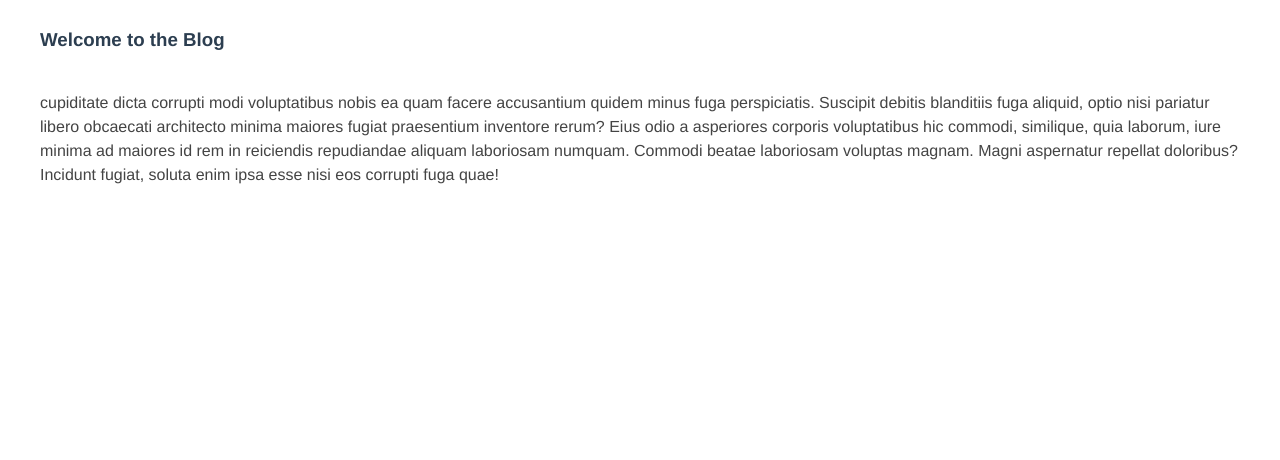
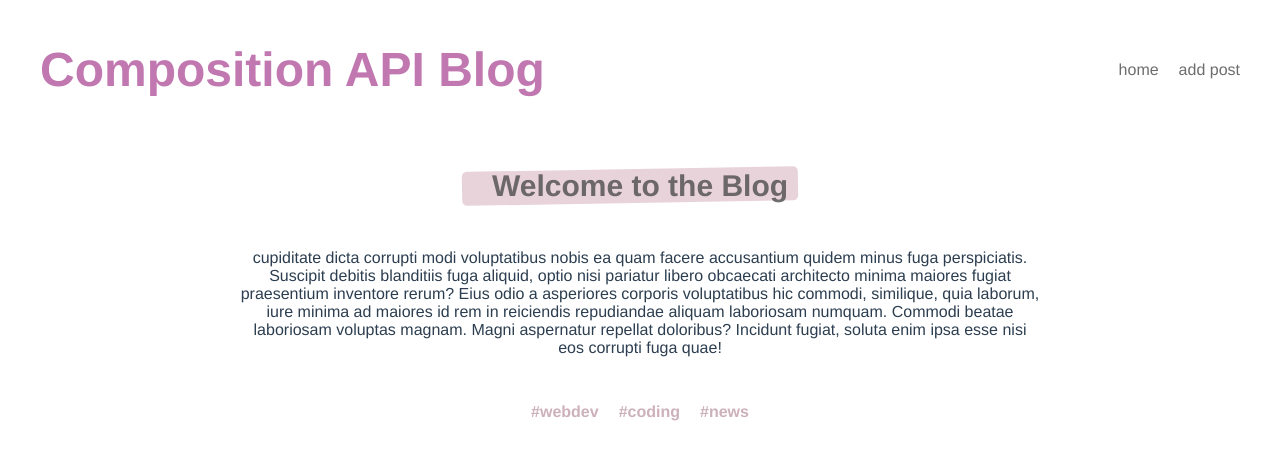
Before and after one commit to ort01/composition-api-blog, a Vue app: page /posts/1 in a window 1280 px wide. Shown: the top 460 px of the page. Built offline with nearby package versions, Linux system fonts and the light colour scheme; data requests are answered from the project's data file.

Commit message:
Cmposition API router + tag route

```diff
--- a/data/db.json
+++ b/data/db.json
@@ -21,16 +21,25 @@
       ]
     },
     {
-      "title": "This is my title",
-      "body": "Hello world",
+      "title": "Working my last nightshift",
+      "body": "Today is my almost last night shift... almost there. I just have to wait until morning ad then one more and i am done. for good i hope. see ya suckers!",
       "tags": [
-        "world",
-        "css",
-        "html",
-        "vue",
-        "compositionapi"
+        "nightshift",
+        "last",
+        "hospital",
+        "healthcare"
       ],
       "id": 3
+    },
+    {
+      "title": "Composition API",
+      "body": "I am learning about router in composition API, and i think i am getting quite good at it.",
+      "tags": [
+        "compositionapi",
+        "vue",
+        "learning"
+      ],
+      "id": 4
     }
   ]
 }
--- a/src/App.vue
+++ b/src/App.vue
@@ -1,6 +1,17 @@
 <template>
+  <Navbar />
   <router-view />
 </template>
+
+
+<script>
+import Navbar from "../src/components/Navbar.vue";
+export default {
+  components: {
+    Navbar,
+  },
+};
+</script>
 
 <style>
 body {
@@ -13,17 +24,4 @@ body {
   -moz-osx-font-smoothing: grayscale;
   color: #2c3e50;
 }
-
-nav {
-  padding: 30px;
-}
-
-nav a {
-  font-weight: bold;
-  color: #2c3e50;
-}
-
-nav a.router-link-exact-active {
-  color: #42b983;
-}
 </style>
--- /dev/null
+++ b/src/components/Navbar.vue
@@ -0,0 +1,42 @@
+<template>
+  <header>
+    <h1>Composition API Blog</h1>
+    <nav>
+      <router-link :to="{ name: 'Home' }">home</router-link>
+      <router-link :to="{ name: 'Create' }">add post</router-link>
+    </nav>
+  </header>
+</template>
+
+<script>
+export default {};
+</script>
+
+<style>
+header {
+  display: flex;
+  align-items: center;
+  justify-content: space-between;
+  max-width: 1200px;
+  margin: 0 auto;
+  padding: 10px;
+}
+header h1 {
+  color: rgb(193, 119, 176);
+  font-size: 48px;
+}
+header a {
+  color: rgb(109, 109, 109);
+  text-decoration: none;
+  margin-left: 20px;
+  transition: all 1s;
+}
+header a:hover {
+  border-bottom: 1px solid rgb(109, 109, 109);
+}
+
+header a.router-link-active {
+  color: rgb(193, 119, 176);
+  font-weight: bold;
+}
+</style>
--- a/src/router/index.js
+++ b/src/router/index.js
@@ -2,12 +2,13 @@ import { createRouter, createWebHistory } from 'vue-router'
 import HomeView from '../views/HomeView.vue'
 import DetailsView from '../views/DetailsView.vue'
 import CreateView from '../views/CreateView.vue'
+import TagView from '../views/TagView.vue'
 
 
 const routes = [
   {
     path: '/',
-    name: 'home',
+    name: 'Home',
     component: HomeView
   },
   {
@@ -20,6 +21,12 @@ const routes = [
     path: '/create',
     name: 'Create',
     component: CreateView,
+  },
+  {
+    path: '/tags/:tag',
+    name: 'Tag',
+    component: TagView,
+    props: true
   }
 
 ]
--- a/src/views/CreateView.vue
+++ b/src/views/CreateView.vue
@@ -17,9 +17,12 @@
 
 <script>
 import { ref } from "@vue/reactivity";
+import { useRouter } from "vue-router";
 
 export default {
   setup() {
+    const router = useRouter();
+
     const title = ref("");
     const body = ref("");
     const tag = ref("");
@@ -45,6 +48,7 @@ export default {
         headers: { "Content-type": "application/json" },
         body: JSON.stringify(newPost),
       });
+      router.push({ name: "Home" });
     };
 
     return {
@@ -59,7 +63,7 @@ export default {
 };
 </script>
 
-<style>
+<style scoped>
 form {
   max-width: 480px;
   margin: 30px auto;
--- a/src/views/DetailsView.vue
+++ b/src/views/DetailsView.vue
@@ -2,7 +2,8 @@
   <div v-if="error">{{ error }}</div>
   <div v-if="post" class="postdetails">
     <h3>{{ post.title }}</h3>
-    <p class="pre">{{ post.body }}</p>
+    <p>{{ post.body }}</p>
+    <div v-for="tag in post.tags" :key="tag" class="tags">#{{ tag }}</div>
   </div>
   <div v-else>
     <Spinner />
@@ -12,6 +13,7 @@
 <script>
 import getOnePost from "../composables/getOnePost";
 import Spinner from "../components/Spinner.vue";
+import { useRoute } from "vue-router";
 
 export default {
   props: ["id"],
@@ -19,22 +21,47 @@ export default {
     Spinner,
   },
   setup(props) {
-    const { post, error, jsonData } = getOnePost(props.id);
+    const route = useRoute();
+
+    const { post, error, jsonData } = getOnePost(props.id); // (route.params.id)
     jsonData();
     return { post, error };
   },
 };
 </script>
 
-<style>
+<style scoped>
 .postdetails {
-  max-width: 1200px;
+  max-width: 800px;
   margin: 0 auto;
-  padding: 10px;
+  text-align: center;
 }
-.postdetails p {
-  color: #444;
-  line-height: 1.5rem;
-  margin-top: 40px;
+.postdetails h3 {
+  display: inline-block;
+  position: relative;
+  font-size: 30px;
+  color: rgba(68, 68, 68, 0.76);
+  margin-bottom: 30px;
+  max-width: 400px;
+  text-decoration: none;
+}
+.postdetails h3::before {
+  content: "";
+  display: block;
+  width: 100%;
+  height: 100%;
+  background: rgb(233, 211, 219);
+  position: absolute;
+  z-index: -1;
+  padding-right: 40px;
+  left: -30px;
+  transform: rotateZ(-1deg);
+  border-radius: 5px;
+}
+.tags {
+  margin: 30px 10px 10px;
+  display: inline-block;
+  color: rgba(150, 93, 112, 0.484);
+  font-weight: bold;
 }
 </style>
--- a/src/views/HomeView.vue
+++ b/src/views/HomeView.vue
@@ -1,6 +1,5 @@
 <template>
   <div class="home">
-    <h1>Home</h1>
     <div v-if="error">{{ error }}</div>
     <div v-if="posts.length">
       <PostList :posts="posts" />
--- /dev/null
+++ b/src/views/TagView.vue
@@ -0,0 +1,49 @@
+<template>
+  <div class="tag">
+    <div v-if="tagPosts.length">
+      <PostList :posts="tagPosts" />
+    </div>
+    <div v-else>
+      <Spinner />
+    </div>
+  </div>
+</template>
+
+<script>
+import { computed } from "@vue/runtime-core";
+import getPosts from "../composables/getPosts";
+import PostList from "../components/PostList.vue";
+import Spinner from "../components/Spinner.vue";
+import { useRoute } from "vue-router";
+
+export default {
+  props: ["tag"],
+  components: { PostList, Spinner },
+
+  setup() {
+    const route = useRoute();
+
+    const { posts, error, jsonData } = getPosts();
+    jsonData();
+
+    const tagPosts = computed(() => {
+      return posts.value.filter((post) => {
+        return post.tags.includes(route.params.tag);
+      });
+    });
+
+    return {
+      posts,
+      error,
+      tagPosts,
+    };
+  },
+};
+</script>
+
+<style scoped>
+.tag {
+  max-width: 1000px;
+  margin: 0 auto;
+}
+</style>
```
